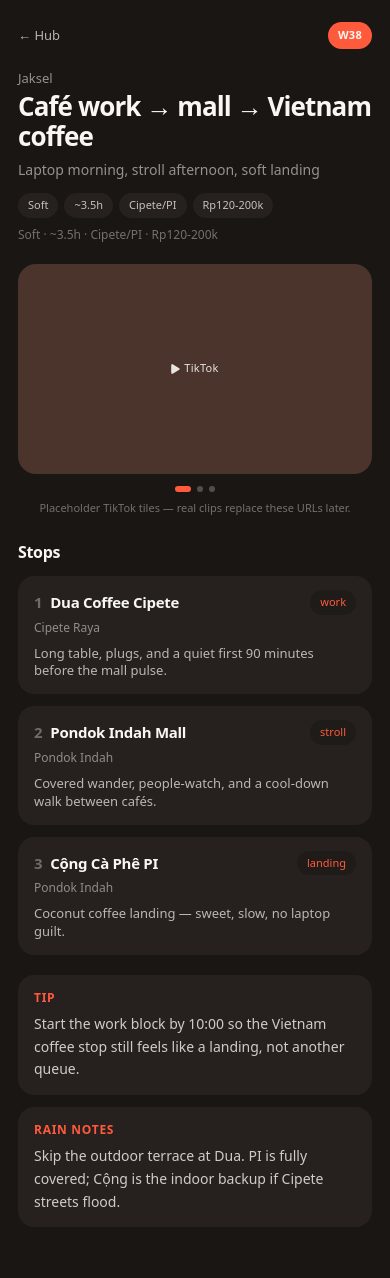
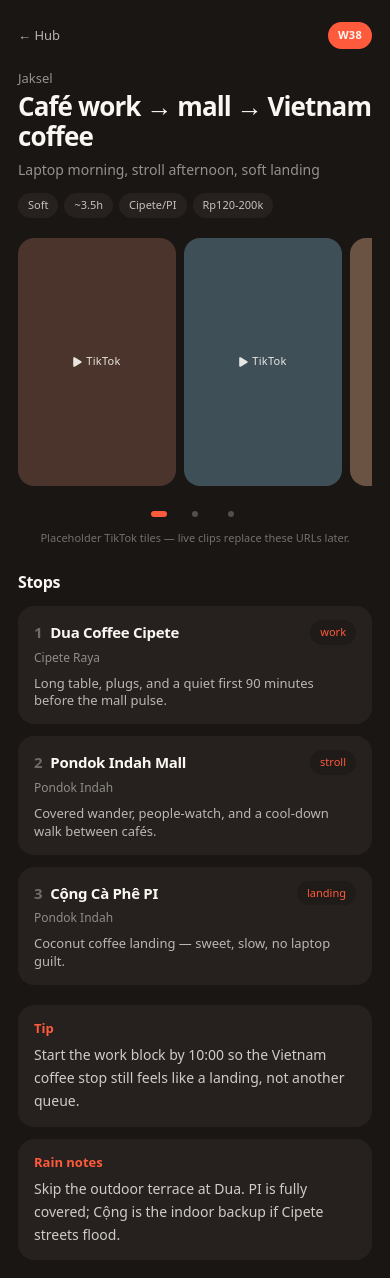
Before and after one commit to hansandika/jaksel-weekend-strolls, a Next.js app: page /combo/cafe-mall-vietnam in a window 390 px wide. Shown: the top 1278 px of the page. Built offline with nearby package versions, Linux system fonts and the light colour scheme.

Commit message:
fix: make combo TikTok carousel swipe and dots work
Portrait tiles with peek, larger dot hit targets, and scroll-to-slide so phone testers can move between placeholder clips.

```diff
--- a/src/app/combo/[id]/page.tsx
+++ b/src/app/combo/[id]/page.tsx
@@ -2,7 +2,7 @@ import Link from "next/link";
 import { notFound } from "next/navigation";
 import { StopList } from "@/components/StopList";
 import { TikTokCarousel } from "@/components/TikTokCarousel";
-import { formatComboMeta, getCombo, getLivePack } from "@/lib/pack";
+import { getCombo, getLivePack } from "@/lib/pack";
 
 type ComboPageProps = {
   params: Promise<{ id: string }>;
@@ -63,7 +63,6 @@ export default async function ComboPage({ params }: ComboPageProps) {
           </span>
         ))}
       </div>
-      <p className="mt-2 text-[12px] text-cream/40">{formatComboMeta(combo)}</p>
 
       <div className="mt-5">
         <TikTokCarousel urls={combo.tiktokUrls} tones={combo.posterTones} />
@@ -77,18 +76,14 @@ export default async function ComboPage({ params }: ComboPageProps) {
       </section>
 
       <section className="mt-5 rounded-[16px] bg-card px-4 py-3.5">
-        <p className="text-[12px] font-semibold uppercase tracking-[0.06em] text-coral">
-          Tip
-        </p>
+        <p className="text-[13px] font-semibold text-coral">Tip</p>
         <p className="mt-1.5 text-[14px] leading-relaxed text-cream/80">
           {combo.tip}
         </p>
       </section>
 
       <section className="mt-3 rounded-[16px] bg-card px-4 py-3.5">
-        <p className="text-[12px] font-semibold uppercase tracking-[0.06em] text-coral">
-          Rain notes
-        </p>
+        <p className="text-[13px] font-semibold text-coral">Rain notes</p>
         <p className="mt-1.5 text-[14px] leading-relaxed text-cream/80">
           {combo.rainNotes}
         </p>
--- a/src/components/TikTokCarousel.tsx
+++ b/src/components/TikTokCarousel.tsx
@@ -15,10 +15,22 @@ export function TikTokCarousel({
 
   const syncActive = useCallback(() => {
     const node = scrollerRef.current;
-    if (!node || node.clientWidth === 0) return;
-    const index = Math.round(node.scrollLeft / node.clientWidth);
-    setActive(Math.min(urls.length - 1, Math.max(0, index)));
-  }, [urls.length]);
+    if (!node) return;
+    const slides = Array.from(node.children) as HTMLElement[];
+    if (slides.length === 0) return;
+    const center = node.scrollLeft + node.clientWidth / 2;
+    let closest = 0;
+    let closestDist = Number.POSITIVE_INFINITY;
+    slides.forEach((slide, index) => {
+      const slideCenter = slide.offsetLeft + slide.clientWidth / 2;
+      const dist = Math.abs(slideCenter - center);
+      if (dist < closestDist) {
+        closestDist = dist;
+        closest = index;
+      }
+    });
+    setActive(closest);
+  }, []);
 
   useEffect(() => {
     const node = scrollerRef.current;
@@ -28,11 +40,18 @@ export function TikTokCarousel({
     return () => node.removeEventListener("scroll", syncActive);
   }, [syncActive]);
 
+  const goTo = (index: number) => {
+    const node = scrollerRef.current;
+    const slide = node?.children[index] as HTMLElement | undefined;
+    if (!node || !slide) return;
+    node.scrollTo({ left: slide.offsetLeft, behavior: "smooth" });
+  };
+
   return (
     <section aria-label="TikTok proof">
       <div
         ref={scrollerRef}
-        className="tiktok-scroll flex snap-x snap-mandatory overflow-x-auto rounded-[18px]"
+        className="tiktok-scroll flex snap-x snap-mandatory gap-2 overflow-x-auto pb-1"
       >
         {urls.map((url, index) => (
           <a
@@ -40,36 +59,33 @@ export function TikTokCarousel({
             href={url}
             target="_blank"
             rel="noreferrer"
-            className="flex h-[210px] w-full shrink-0 snap-center items-center justify-center"
+            className="flex h-[248px] w-[158px] shrink-0 snap-start items-center justify-center rounded-[16px]"
             style={{ background: tones[index] ?? tones[0] ?? "#3a2f2c" }}
           >
             <PlayGlyph />
           </a>
         ))}
       </div>
-      <div className="mt-3 flex justify-center gap-1.5">
+      <div className="mt-2 flex justify-center gap-1">
         {urls.map((url, index) => (
           <button
             key={`${url}-dot`}
             type="button"
             aria-label={`TikTok ${index + 1}`}
             aria-current={index === active}
-            onClick={() => {
-              const node = scrollerRef.current;
-              if (!node) return;
-              node.scrollTo({
-                left: index * node.clientWidth,
-                behavior: "smooth",
-              });
-            }}
-            className={`h-1.5 rounded-full transition-all ${
-              index === active ? "w-4 bg-coral" : "w-1.5 bg-cream/25"
-            }`}
-          />
+            onClick={() => goTo(index)}
+            className="flex h-8 w-8 items-center justify-center"
+          >
+            <span
+              className={`block h-1.5 rounded-full transition-all ${
+                index === active ? "w-4 bg-coral" : "w-1.5 bg-cream/25"
+              }`}
+            />
+          </button>
         ))}
       </div>
-      <p className="mt-2 text-center text-[11px] text-cream/40">
-        Placeholder TikTok tiles — real clips replace these URLs later.
+      <p className="text-center text-[11px] text-cream/40">
+        Placeholder TikTok tiles — live clips replace these URLs later.
       </p>
     </section>
   );
```
